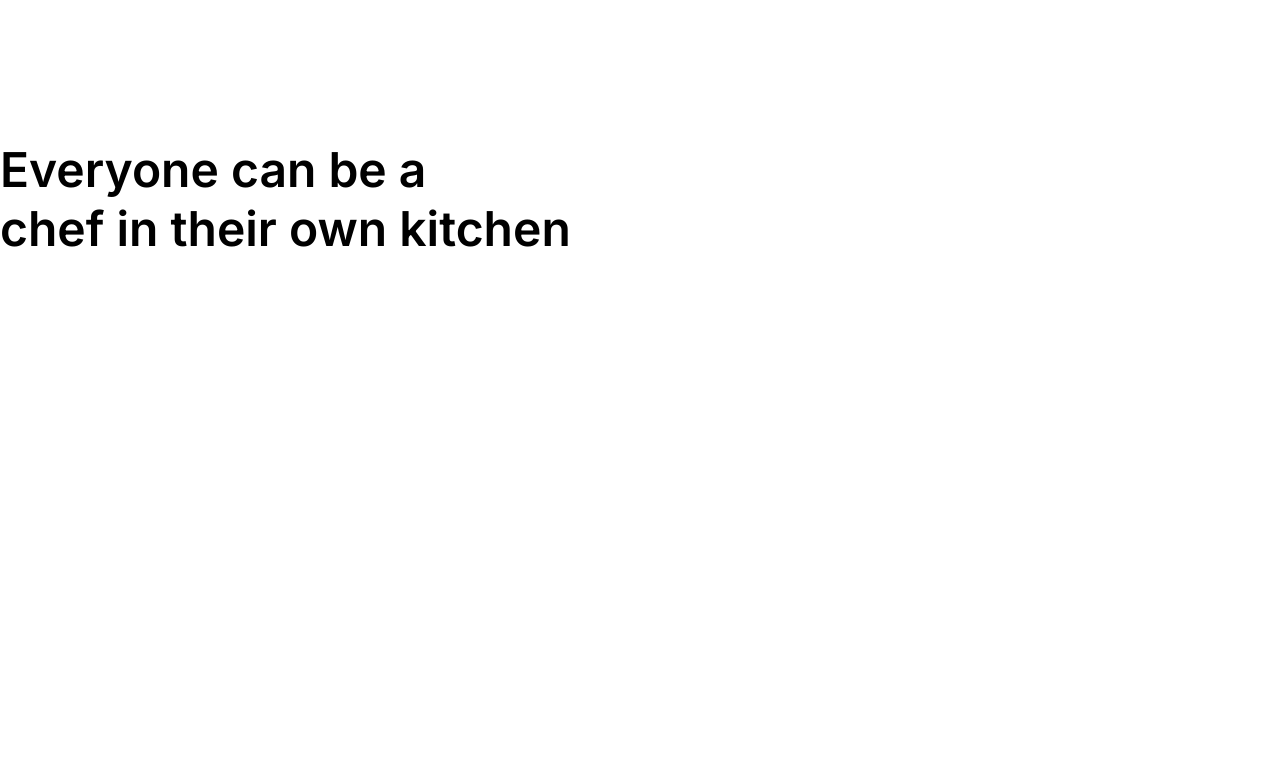
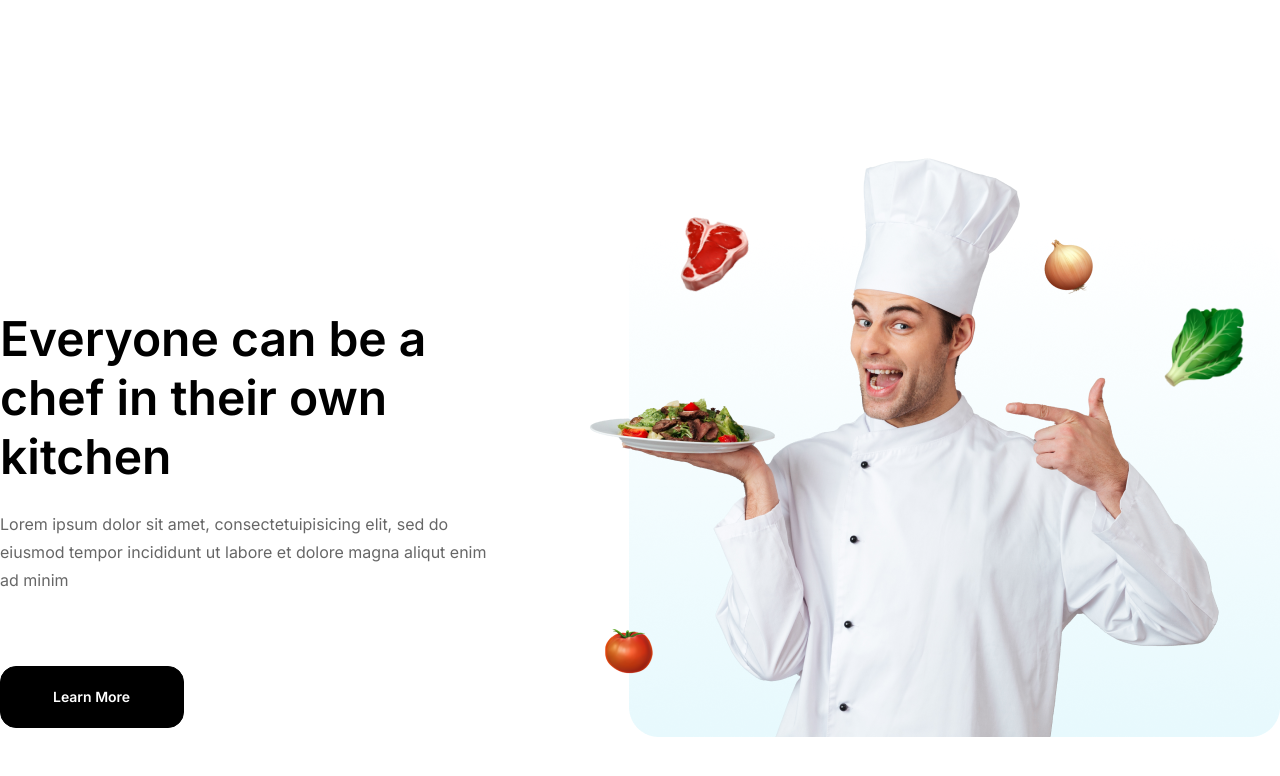
Before and after one commit to Taposhpaul1998/Foodieland, a website built with Vite: page index.html in a window 1280 px wide. Shown: the part 3300-4076 px from the top of the page. Before the commit the page ends 3718 px from the top, so only its background shows below. Built offline with nearby package versions, Linux system fonts and the light colour scheme.

Commit message:
create learn more section and compite this

```diff
--- a/index.html
+++ b/index.html
@@ -311,8 +311,18 @@
     <section id="learnMore" class="container learn-more-wrapper">
       <div class="learn-left">
         <h2 class="section-title">Everyone can be a <br /> chef in their own kitchen</h2>
+        <p>Lorem ipsum dolor sit amet, consectetuipisicing elit, sed do <br /> eiusmod tempor incididunt ut labore et
+          dolore magna aliqut enim <br /> ad minim </p>
+        <button class="btn learn-btn">Learn More</button>
       </div>
-      <div class="learn-right"></div>
+      <div class="learn-right">
+        <img src="/public/assets/home-image/Rectangle 8.png" alt="">
+        <img class="chef" src="/public/assets/home-image/portrait-happy-male-chef-dressed-uniform 1.png" alt="">
+        <img class="tomatu" src="/public/assets/home-image/tomatu.png" alt="">
+        <img class="onion" src="/public/assets/home-image/onion.png" alt="">
+        <img class="vegan" src="/public/assets/home-image/image 20.png" alt="">
+        <img class="meat" src="/public/assets/home-image/image 21.png" alt="">
+      </div>
     </section>
     <!-- learn more section end  -->
   </div>
--- a/style.css
+++ b/style.css
@@ -542,5 +542,69 @@ body {
 
 /* learn more section  */
 .learn-more-wrapper {
+  display: flex;
+  justify-content: space-between;
   margin-bottom: 160px;
 }
+
+.learn-left {
+  padding: 169px 38px 72px 0;
+}
+
+.learn-left h2 {
+  margin-bottom: 24px;
+}
+
+.learn-left p {
+  font-size: 16px;
+  font-family: var(--var--inter);
+  font-weight: 400;
+  line-height: 28px;
+  color: var(--var--text-2);
+  margin-bottom: 72px;
+}
+
+.learn-left .learn-btn {
+  padding: 21px 53px 22px 52px;
+}
+
+.learn-right {
+  padding-top: 97px;
+  padding-left: 59px;
+  position: relative;
+}
+
+.learn-right .chef {
+  position: absolute;
+  top: 0;
+  left: 0;
+}
+
+.learn-right .tomatu {
+  position: absolute;
+  left: 34px;
+  bottom: 124px;
+}
+
+.learn-right .meat {
+  width: 80px;
+  height: 80px;
+  transform: rotate(-15deg);
+  position: absolute;
+  top: 70px;
+  left: 102px;
+}
+
+.learn-right .vegan {
+  width: 80px;
+  height: 80px;
+  position: absolute;
+  top: 167px;
+  right: 36px;
+}
+
+.learn-right .onion {
+  position: absolute;
+  top: 97px;
+  right: 180px;
+}
```
Also changed, not shown: public/assets/home-image/Rectangle 8.png (added), public/assets/home-image/onion.png (added), public/assets/home-image/portrait-happy-male-chef-dressed-uniform 1.png (added), public/assets/home-image/tomatu.png (added).
